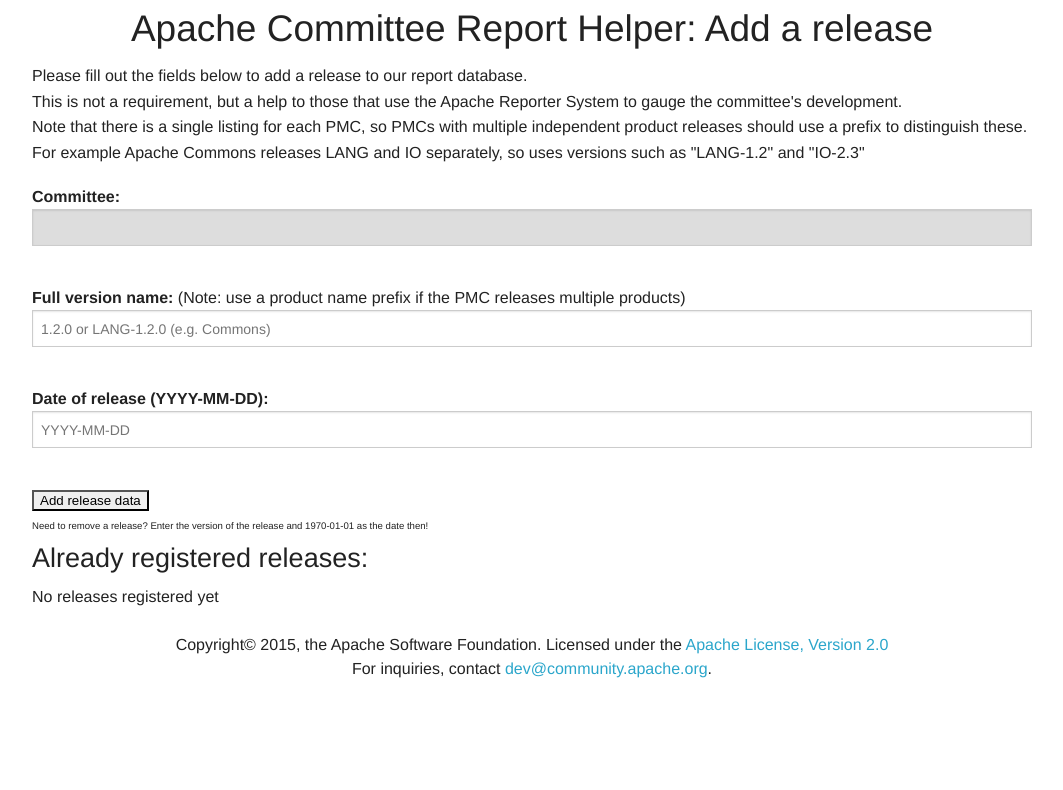
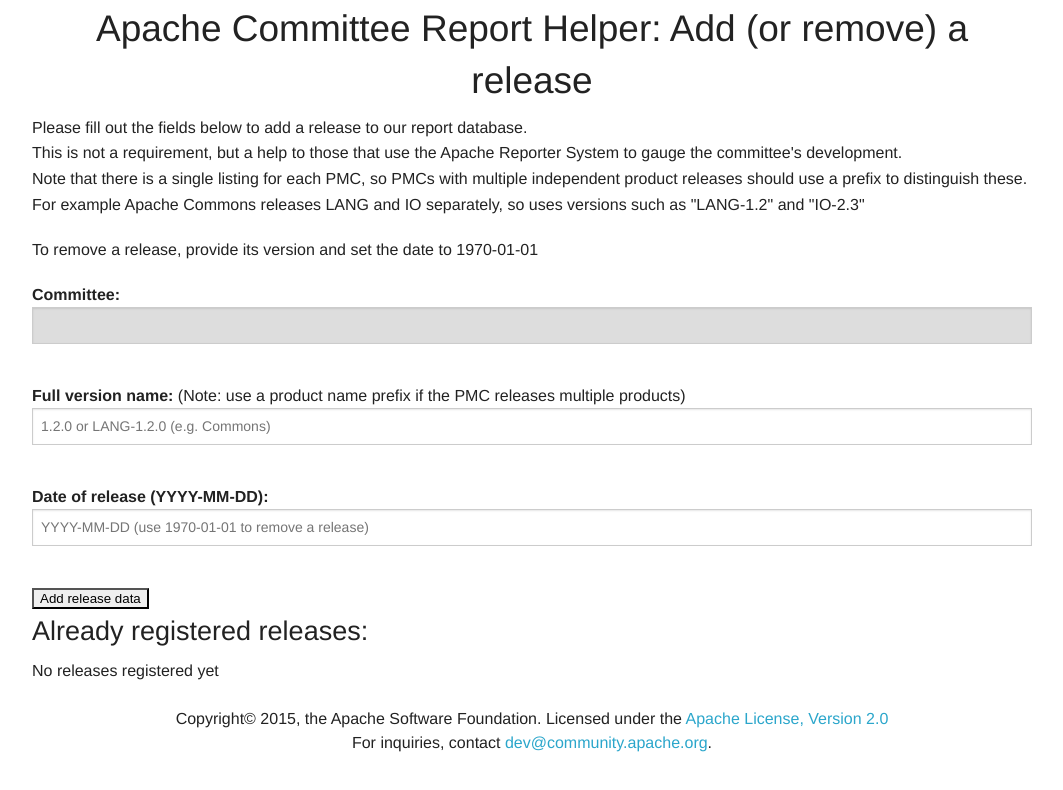
Before and after one commit to DalavanCloud/comdev-reporter, a plain HTML site: page site/addrelease.html in a window 1280 px wide. Shown: the whole page, without its empty margins (108-1171 px from the left). Drawn offline with nearby package versions, Linux system fonts and the light colour scheme; no server answers.

Commit message:
Make it clearer how to delete releases
git-svn-id: https://svn.apache.org/repos/asf/comdev/reporter.apache.org/branches/deployed@1689689 13f79535-47bb-0310-9956-ffa450edef68

```diff
--- a/site/addrelease.html
+++ b/site/addrelease.html
@@ -13,21 +13,21 @@
 <body onload='GetAsyncJSON("/releases/" + committee + ".json?now=" + Math.random(), null, listReleaseData)'>
 
 <div id="contents" class="row-12" style="margin: 0 auto; width: 1000px; ">
-  <h2 style="text-align: center;">Apache Committee Report Helper: Add a release</h2>
+  <h2 style="text-align: center;">Apache Committee Report Helper: Add (or remove) a release</h2>
   <p>Please fill out the fields below to add a release to our report database.<br>
      This is not a requirement, but a help to those that use the Apache Reporter System to gauge the committee's development.<br>
      Note that there is a single listing for each PMC, so PMCs with multiple independent product releases
      should use a prefix to distinguish these.
      For example Apache Commons releases LANG and IO separately, so uses versions such as "LANG-1.2" and "IO-2.3"
   </p>
+  <p>To remove a release, provide its version and set the date to 1970-01-01</p>
    <form action="addrelease.py" method="post" id="form" onsubmit="return validate(this)">
 
     <input type="hidden" name="date" value="" id="date"/>
     <b>Committee:</b><input type="text" name="committee" value="" readonly="readonly" id="committee"/><br>
     <b>Full version name:</b> (Note: use a product name prefix if the PMC releases multiple products)<input type="text" name="version" value="" placeholder="1.2.0 or LANG-1.2.0 (e.g. Commons)" id="version"/><br>
-    <b>Date of release (YYYY-MM-DD):</b><input type="text" name="xdate" value="" placeholder="YYYY-MM-DD" id="xdate"/><br>
+    <b>Date of release (YYYY-MM-DD):</b><input type="text" name="xdate" value="" placeholder="YYYY-MM-DD (use 1970-01-01 to remove a release)" id="xdate"/><br>
     <input type="submit" value="Add release data"/><br>
-    <small>Need to remove a release? Enter the version of the release and 1970-01-01 as the date then!</small>
    </form>
 </div>
 <div id="footer" style="text-align: center">
```
